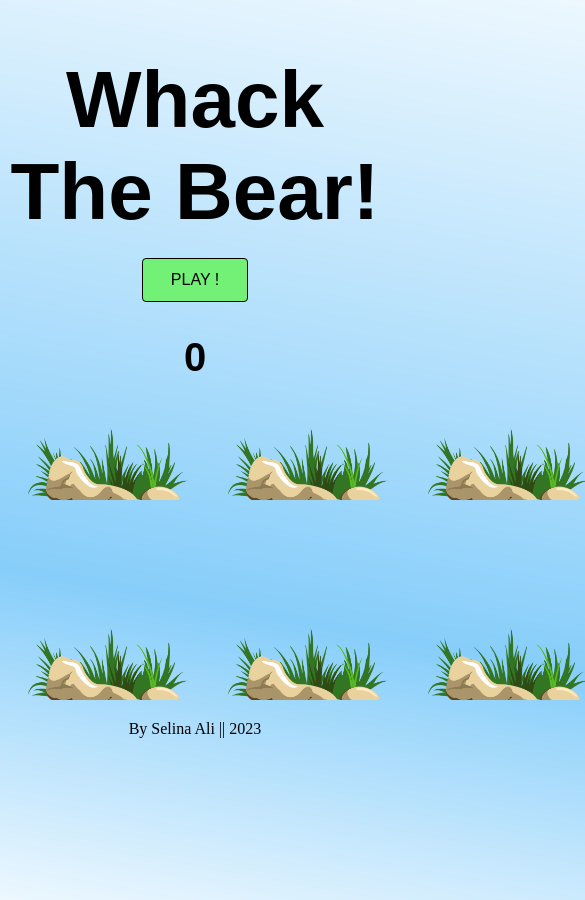
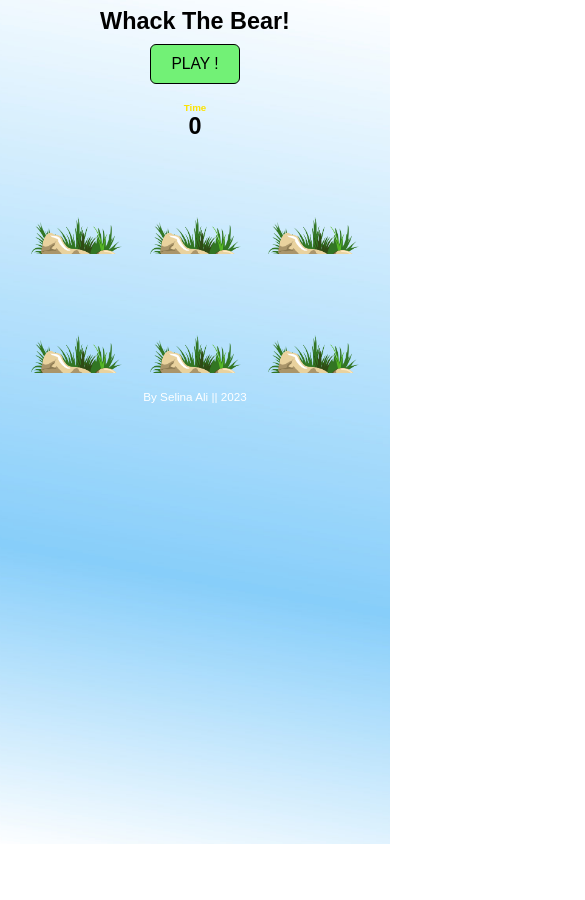
Before and after one commit to selinapuspita/Whack-The-Bear, a plain HTML site: page index.html in a window 390 px wide. Shown: the top 900 px of the page, 585 px wide, since content can reach past the window. After the commit the page ends 844 px from the top, so only its background shows below. Drawn offline with Linux system fonts and the light colour scheme.

Commit message:
responsiveness
responsiveness

```diff
--- a/css/style.css
+++ b/css/style.css
@@ -1,82 +1,143 @@
+
+* {
+    box-sizing: border-box;
+    margin: 0;
+    padding: 0;
+}
+
 body {
     background-image: url("../img/bg.jpg");
+    background-size: cover;
+    background-position: center;
+    font-family: "Papyrus", fantasy;
+    min-height: 100vh;
+    display: flex;
+    flex-direction: column;
+    justify-content: flex-start;
+    align-items: center;
 }
 
+/* Judul */
 h1 {
-    font-size: 80px;
+    font-size: 3vw;
     text-align: center;
-    font-family: "papyrus", fantasy;
-    margin-bottom: 20px;
+    margin-top: 1vh;
 }
 
+/* Tombol */
 button {
-    display: block;
-    margin: auto;
+    margin: 1vh auto;
     background-color: #72f176;
-    border-radius: 4px;
-    padding: 12px 28px;
-    font-size: 16px;
+    border-radius: 6px;
+    padding: 10px 20px;
+    font-size: 1.2vw;
     border: 1px solid black;
+    cursor: pointer;
 }
+
 button:hover {
     background-color: white;
     color: #72f176;
 }
 
-h2 {
-    font-size: 40px;
+/* Timer */
+.timer {
+    font-size: 2.5vw;
     text-align: center;
+    color: #fce303;
     font-family: "papyrus", fantasy;
-    margin-bottom: 50px;
-
+    margin-top: 10px;
 }
 
+
+/* Skor */
+h2.score {
+    font-size: 2vw;
+    text-align: center;
+}
+
+/* Area permainan */
 .container {
-    width: 600px;
-    height: 600px;
-    margin: auto;
-    margin-top: -130px;
+    width: 60vw;
+    max-width: 600px;
+    display: grid;
+    grid-template-columns: repeat(3, 1fr);
+    gap: 5px;
+}
+
+@media (hover: hover) and (pointer: fine) {
+    .container {
         cursor: url(../img/hammer1.png), auto;
     }
 
     .container:active {
         cursor: url(../img/hammer2.png), auto;
     }
+}
 
+/* Tanah */
 .tanah {
-    width: 200px;
-    height: 200px;
     position: relative;
     overflow: hidden;
-    float: left;
+    width: 100%;
+    aspect-ratio: 1 / 1;
+    background-color: transparent;
 }
 
-.tanah::after{
+.tanah::after {
     content: '';
     display: block;
-    width: 200px;
-    height: 100px;
+    width: 100%;
+    height: 50%;
     background: url(../img/grass.png) bottom center no-repeat;
     background-size: 80%;
     position: absolute;
     bottom: -8px;
 }
 
+/* Bear */
 .bear {
     width: 100%;
     height: 100%;
     background: url(../img/grizz.png) bottom center no-repeat;
     background-size: 50%;
     position: absolute;
-    top: 100px;
+    top: 100%;
     transition: top 0.3s;
 }
 
 .tanah.muncul .bear {
-    top: -15px;
+    top: -10%;
+}
+
+/* Footer */
+p {
+    text-align: center;
+    margin: 2vh 0;
+    font-size: 1vw;
+    color: #fff;
+}
+
+/* 📱 Responsif mobile */
+@media (max-width: 768px) {
+    h1 {
+        font-size: 6vw;
+    }
+
+    button {
+        font-size: 4vw;
+        padding: 10px 20px;
+    }
+
+    h2.score {
+        font-size: 6vw;
+    }
+
+    .container {
+        width: 90vw;
     }
 
     p {
-    text-align: center;
-    margin-top: -180px;
+        font-size: 3vw;
     }
+}
--- a/index.html
+++ b/index.html
@@ -11,6 +11,7 @@
 <body>
     <h1>Whack The Bear!</h1>
     <button type="button" class="play" onclick="play()">PLAY !</button>
+    <h2 class="timer">Time</h2>
     <h2 class="score">0</h2>
 
     <div class="container">
--- a/js/script.js
+++ b/js/script.js
@@ -1,50 +1,65 @@
 const tanah = document.querySelectorAll('.tanah');
 const bear = document.querySelectorAll('.bear');
 const score = document.querySelector('.score');
+const timerDisplay = document.querySelector('.timer');
 const pop = document.querySelector('#pop');
 
 let tanahSebelumnya;
 let selesai;
 let skor;
+let countdown; // interval untuk timer
 
 function randomTanah(tanah) {
-    const t = Math.floor (Math.random () * tanah.length);
+    const t = Math.floor(Math.random() * tanah.length);
     const tRandom = tanah[t];
     if (tRandom == tanahSebelumnya) {
-        randomTanah(tanah);
+        return randomTanah(tanah);
     }
     tanahSebelumnya = tRandom;
     return tRandom;
 }
 
-function randomWaktu (min, max) {
-    return Math.round (Math.random () * (max-min) + min);
+function randomWaktu(min, max) {
+    return Math.round(Math.random() * (max - min) + min);
 }
 
-function munculkanBear () {
+function munculkanBear() {
     const tRandom = randomTanah(tanah);
-    const wRandom = randomWaktu(300,1500);
+    const wRandom = randomWaktu(300, 1500);
     tRandom.classList.add('muncul');
     setTimeout(() => {
         tRandom.classList.remove('muncul');
-        if (!selesai)
-        {
-        munculkanBear();
+        if (!selesai) {
+            munculkanBear();
         }
     }, wRandom);
+}
+
+function mulaiTimer(detik) {
+    timerDisplay.textContent = detik;
+    countdown = setInterval(() => {
+        detik--;
+        timerDisplay.textContent = detik;
+        if (detik <= 0) {
+            clearInterval(countdown);
+            selesai = true;
+            setTimeout(() => {
+                alert('Waktu habis! Skor kamu: ' + skor);
+                location.reload(); // 🔁 auto refresh setelah alert
+            }, 300); // kasih jeda sedikit sebelum reload
+        }
+    }, 1000);
 }
 
 function play() {
     selesai = false;
     skor = 0;
     score.textContent = 0;
+    mulaiTimer(20); // 💡 ubah durasi jika perlu
     munculkanBear();
-    setTimeout(() => {
-        selesai = true;
-    }, 10000);
 }
 
-function pukul () {
+function pukul() {
     skor++;
     score.textContent = skor;
     this.parentNode.classList.remove('muncul');
@@ -52,5 +67,5 @@ function pukul () {
 }
 
 bear.forEach(t => {
-    t.addEventListener('click', pukul)
-    });
+    t.addEventListener('click', pukul);
+});
```
Lines whose indentation alone changed are shown as unchanged.
